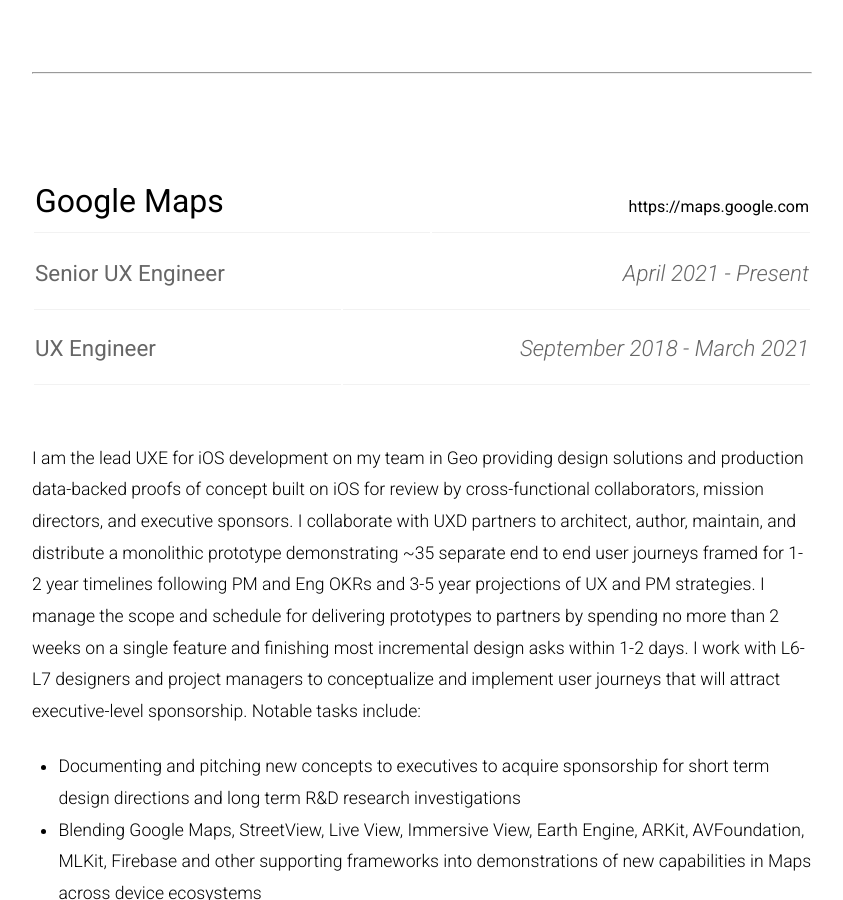
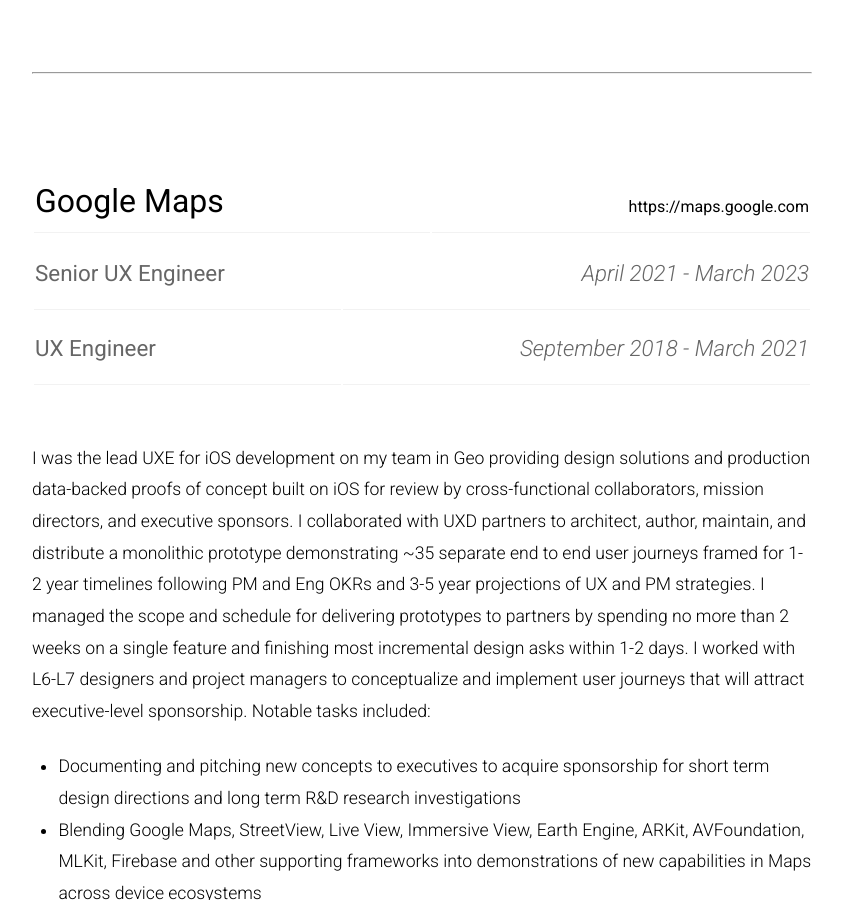
Before and after one commit to voxels/voxels.github.io, a Jekyll site: the page built from professional_experience_08082022.md, in a window 1280 px wide and 900 px high, scrolled down 1635 px. Shown: the whole window, without its empty margins (218-1061 px from the left). Built offline with Jekyll 4.4.1, drawn with Linux system fonts in a browser that asks for light colours.

Commit message:
updating resume

```diff
--- a/_pages/experience_engineering_iOS_Google.md
+++ b/_pages/experience_engineering_iOS_Google.md
@@ -5,14 +5,14 @@
 </table>
 <table style="width:100%">
 	<tr>
-		<td> <h4>Senior UX Engineer</h4> </td><td align="right"> <h4><em>April 2021 - Present</em></h4> </td>	</tr>
+		<td> <h4>Senior UX Engineer</h4> </td><td align="right"> <h4><em>April 2021 - March 2023</em></h4> </td>	</tr>
 	<tr>
 		<td> <h4>UX Engineer</h4> </td><td align="right"> <h4><em>September 2018 - March 2021</em></h4> </td> </tr>
 </table>
 
 <br>
 
-I am the lead UXE for iOS development on my team in Geo providing design solutions and production data-backed proofs of concept built on iOS for review by cross-functional collaborators, mission directors, and executive sponsors.  I collaborate with UXD partners to architect, author, maintain, and distribute a monolithic prototype demonstrating ~35 separate end to end user journeys framed for 1-2 year timelines following PM and Eng OKRs and 3-5 year projections of UX and PM strategies.  I manage the scope and schedule for delivering prototypes to partners by spending no more than 2 weeks on a single feature and finishing most incremental design asks within 1-2 days.  I work with L6-L7 designers and project managers to conceptualize and implement user journeys that will attract executive-level sponsorship. Notable tasks include:
+I was the lead UXE for iOS development on my team in Geo providing design solutions and production data-backed proofs of concept built on iOS for review by cross-functional collaborators, mission directors, and executive sponsors.  I collaborated with UXD partners to architect, author, maintain, and distribute a monolithic prototype demonstrating ~35 separate end to end user journeys framed for 1-2 year timelines following PM and Eng OKRs and 3-5 year projections of UX and PM strategies.  I managed the scope and schedule for delivering prototypes to partners by spending no more than 2 weeks on a single feature and finishing most incremental design asks within 1-2 days.  I worked with L6-L7 designers and project managers to conceptualize and implement user journeys that will attract executive-level sponsorship. Notable tasks included:
 
 - Documenting and pitching new concepts to executives to acquire sponsorship for short term design directions and long term R&D research investigations
 - Blending Google Maps, StreetView, Live View, Immersive View, Earth Engine, ARKit, AVFoundation, MLKit, Firebase and other supporting frameworks into demonstrations of new capabilities in Maps across device ecosystems
--- a/_posts/2022-08-08-about-the-author.markdown
+++ b/_posts/2022-08-08-about-the-author.markdown
@@ -1,10 +1,10 @@
 ---
 layout: post
 title:  "About the Author"
-date:   2022-08-08 00:00:00 -0000
+date:   2023-02-08 00:00:00 -0000
 ---
 
-Michael is a Senior UX Engineer at Google with eight years of employment developing iOS applications, data explorers, interactive installations, and games, and he has over twenty years of experience helping launch new products with venture-backed startups and companies like Google, Samsung, and Apple.<!--break-->
+Michael is a contract developer at Secret Atomics with nine years of employment developing iOS applications, data explorers, interactive installations, and games, and he has over twenty years of experience helping launch new products with venture-backed startups and companies like Google, Samsung, and Apple.<!--break-->
 
 He collaborates with agile teams on research and documentation, UX design, hardware development, and custom fabrication. As an artist, he pursues a passion for natural interfaces combining real-time motion tracking and lighting control. He attended the Wharton School at the University of Pennsylvania as an undergraduate in the Joseph Wharton Scholars Program and holds a graduate degree from the Interactive Telecommunications Program at New York University. He was awarded a National Merit Scholarship and is an Eagle Scout in the Boy Scouts of America.
 
@@ -12,7 +12,7 @@
 
 <table style="width:100%">
 	<thead><tr><td><h5>Application Engineering Experience *</h5></td><td></td></tr></thead>
-		<tr><td><a href="/professional_experience_08082022#google-maps">Google Maps</a></td><td align="right">September 2018 - Present</td></tr>
+		<tr><td><a href="/professional_experience_08082022#google-maps">Google Maps</a></td><td align="right">September 2018 - March 2023</td></tr>
 		<tr><td><a href="/professional_experience_08082022#homer-learning">Homer Learning</a></td><td align="right">March 2017 - June 2018</td></tr>
 		<tr><td><a href="/professional_experience_08082022#evil-studios">Evil Studios</a></td><td align="right">April 2016 - December 2017</td></tr>
 		<tr><td><a href="/professional_experience_08082022#crush-and-lovely">Crush & Lovely</a></td><td align="right">January 2016 – May 2016</td></tr>
```
Also changed, not shown: _posts/2023-01-17-comparing-vr-rendering-models.markdown (+23 -0 lines).
